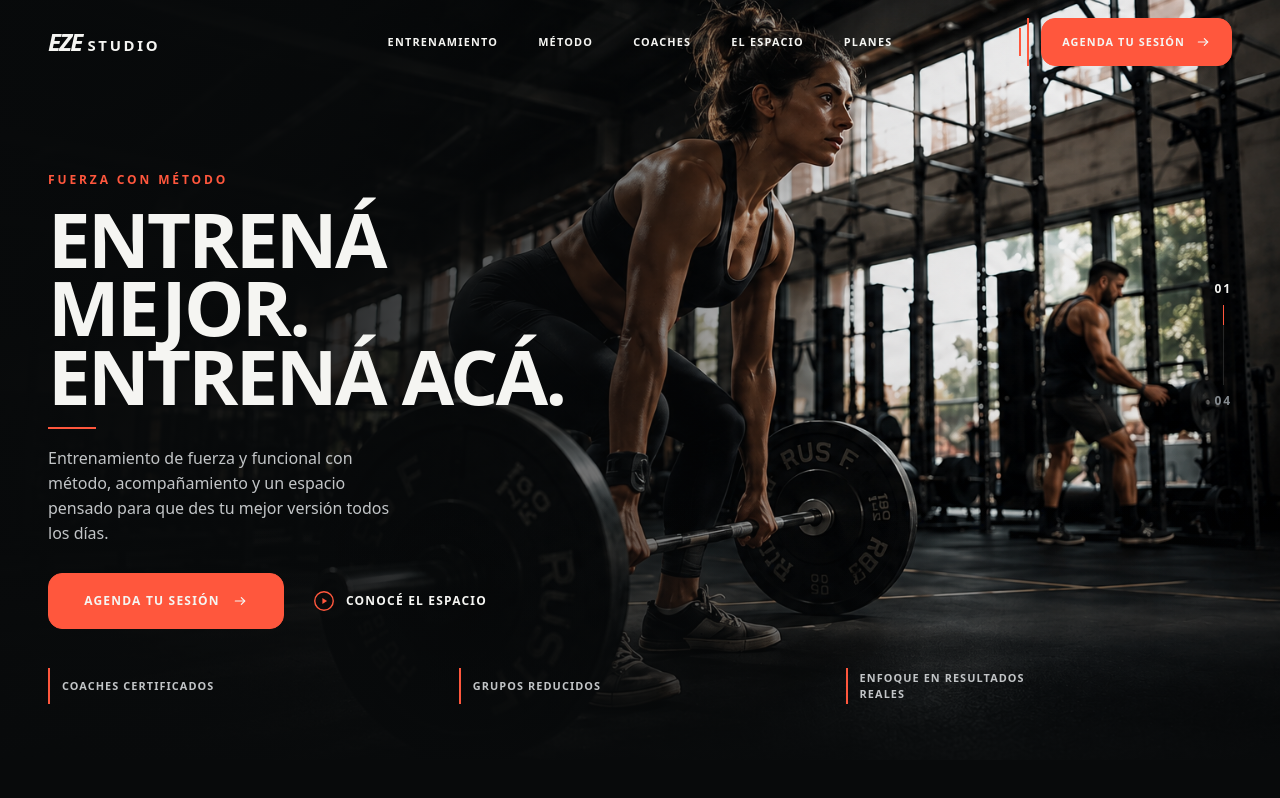
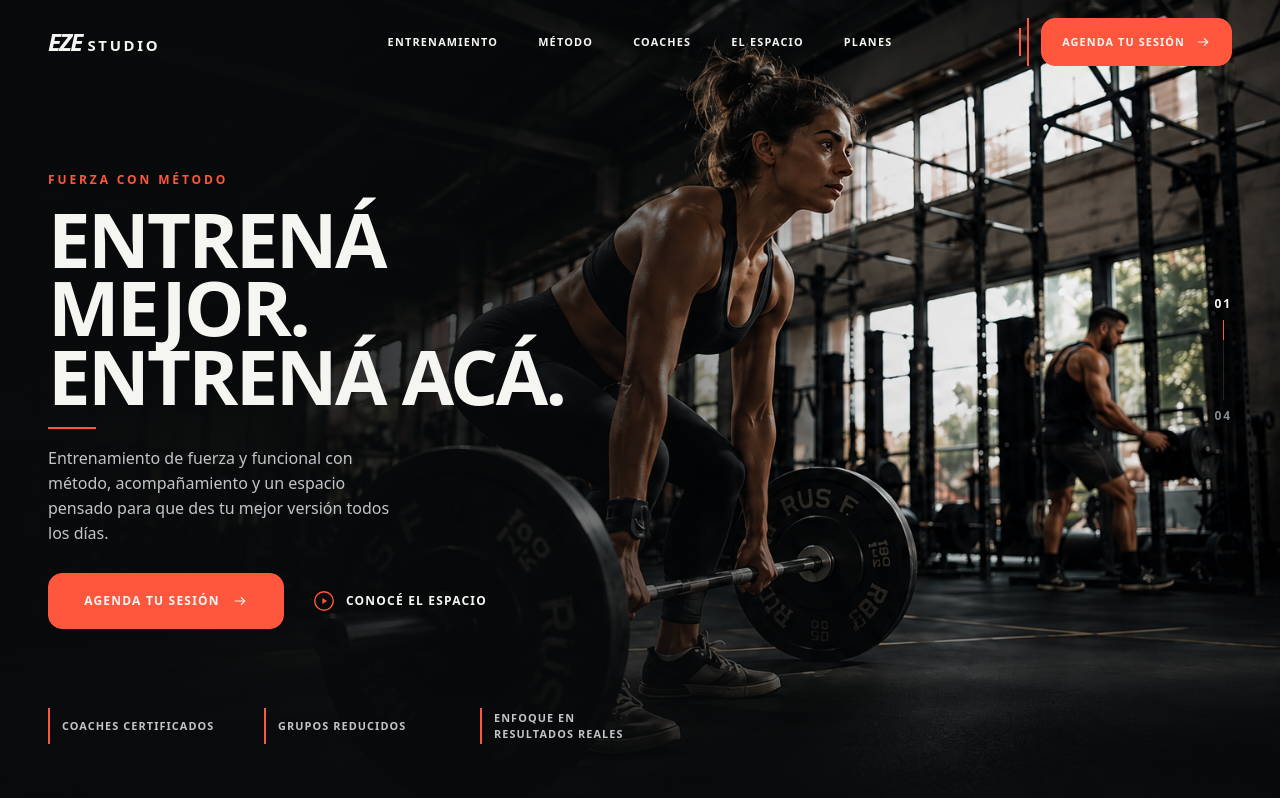
Before and after one commit to ezexgonzalez/eze-demo-gimnasio, a React (Vite) app: page / in a window 1280 px wide. Built offline with nearby package versions, Linux system fonts and the light colour scheme.

Commit message:
hero design

```diff
--- a/src/components/sections/HeroSection.jsx
+++ b/src/components/sections/HeroSection.jsx
@@ -18,12 +18,12 @@ export function HeroSection() {
 
   return (
     <section
-      className="relative isolate h-[clamp(620px,165vw,760px)] overflow-hidden bg-[var(--theme-background)] lg:h-[clamp(760px,57.3vw,840px)]"
+      className="relative isolate h-[clamp(620px,165vw,760px)] overflow-hidden bg-[var(--theme-background)] lg:h-[100svh] lg:min-h-[760px]"
       id="inicio"
     >
       <img
         alt="Atleta entrenando fuerza con barra en EZE Studio"
-        className="absolute inset-0 -z-30 size-full object-cover object-[67%_center] lg:object-center"
+        className="absolute inset-0 -z-30 size-full object-cover object-[67%_center] lg:object-[50%_0%]"
         fetchPriority="high"
         loading="eager"
         src={heroImage}
@@ -32,11 +32,11 @@ export function HeroSection() {
       <div className="absolute inset-0 -z-10 bg-[linear-gradient(180deg,rgba(8,10,11,.38)_0%,rgba(8,10,11,.04)_34%,rgba(8,10,11,.18)_62%,rgba(8,10,11,.92)_100%)] lg:bg-[linear-gradient(180deg,rgba(8,10,11,0)_0%,rgba(8,10,11,0)_65%,rgba(8,10,11,.42)_82%,rgba(8,10,11,.90)_100%)]" />
 
       <Container className="flex h-full max-w-[90rem] flex-col px-4 pb-6 pt-[7.75rem] sm:px-6 lg:px-12 lg:pb-14 lg:pt-[10.75rem]">
-        <div className="max-w-[36rem]">
+        <div className="max-w-[36rem] lg:max-w-[42rem]">
           <Eyebrow className="mb-3 lg:mb-[1.0625rem]">{hero.eyebrow}</Eyebrow>
           <h1 className="max-w-[21rem] text-[clamp(2.6rem,10.7vw,4.5rem)] font-black uppercase leading-[0.88] tracking-[-0.035em] text-[var(--theme-text)] lg:max-w-none lg:text-[clamp(4.75rem,5.55vw,5.125rem)] lg:leading-[0.90]">
             {hero.title.map((line) => (
-              <span className="block" key={line}>
+              <span className="block lg:whitespace-nowrap" key={line}>
                 {line}
               </span>
             ))}
@@ -93,9 +93,9 @@ export function HeroSection() {
             })}
           </ul>
 
-          <ul className="hidden grid-cols-[auto_auto_auto] gap-12 lg:grid">
+          <ul className="hidden w-full max-w-[38rem] grid-cols-3 gap-x-10 lg:grid">
             {hero.benefits.map((benefit) => (
-              <li className="flex items-center gap-3" key={benefit}>
+              <li className="flex min-w-0 items-center gap-3" key={benefit}>
                 <span
                   aria-hidden="true"
                   className="h-9 w-0.5 shrink-0 bg-[var(--theme-accent)]"
```
